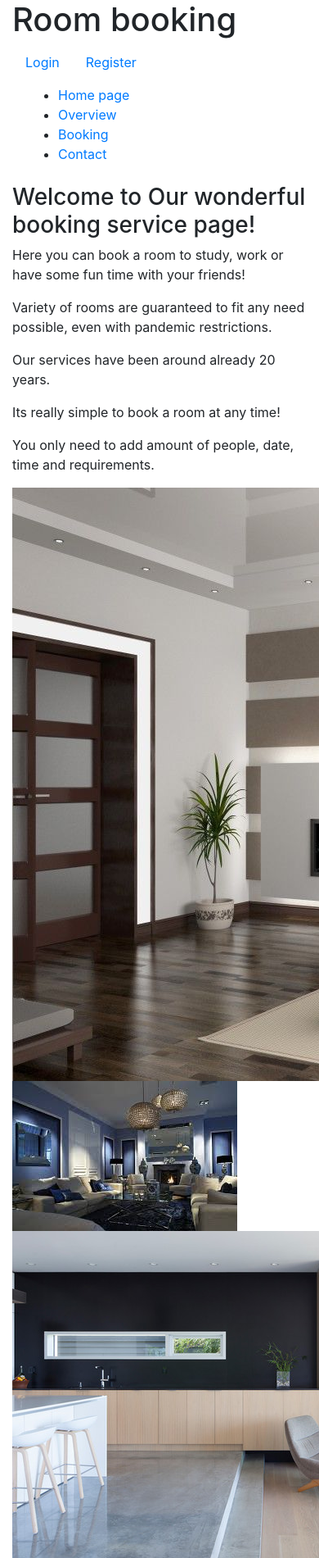
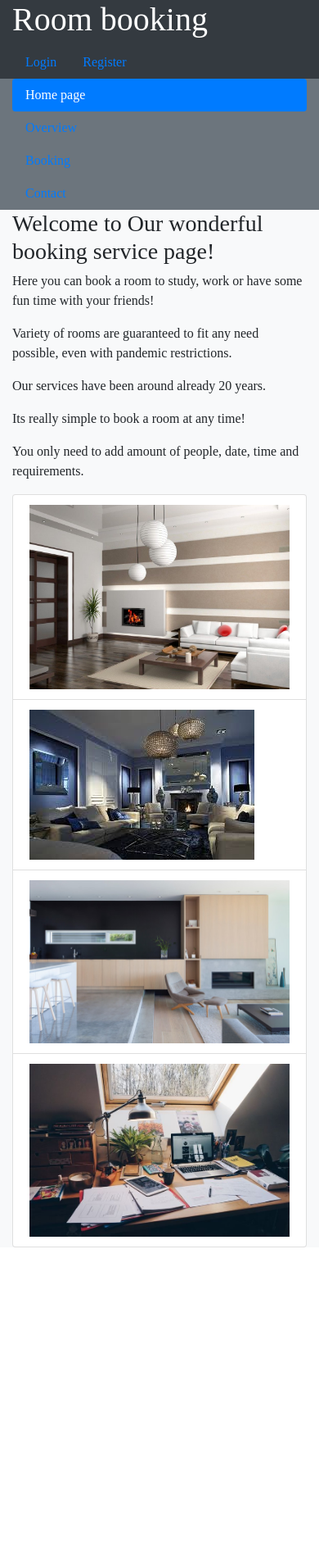
Before and after one commit to TslEdv/WebTechologies-Project, a PHP site: page / in a window 390 px wide; the page is wider, and only the part inside the window is pictured. Shown: the top 1901 px of that part at 82% size. After the commit the page ends 1522 px from the top of that part, so only its background shows below. Run offline with PHP 8.4, Linux system fonts and the light colour scheme; some web fonts are replaced.

Commit message:
actual changes listed in previous commit

```diff
--- a/index.html
+++ b/index.html
@@ -6,33 +6,32 @@
       <title>Homepage</title>
       <meta name="viewport" content="width=device-width, initial-scale=1, shrink-to-fit=no">
       <link rel="stylesheet" href="https://cdn.jsdelivr.net/npm/bootstrap@4.5.3/dist/css/bootstrap.min.css" integrity="sha384-TX8t27EcRE3e/ihU7zmQxVncDAy5uIKz4rEkgIXeMed4M0jlfIDPvg6uqKI2xXr2" crossorigin="anonymous">
+      <link rel="stylesheet" href="styles/base.css">
       <link href='https://fonts.googleapis.com/css?family=RocknRoll One' rel='stylesheet'>
    </head>
    <body>
-      <div class="container">
-         <header class="row">
-            <div class="col-sm">
+      <div class="container-fluid">
+         <header class="row bg-dark text-white">
+            <div class="col-sm-9">
                <h1>Room booking</h1>
             </div>
-            <div class="col-sm">
+            <div class="col-sm-3">
                <ul class="nav nav-pills">
                   <li class="nav-item"><a class="nav-link" href="login.html">Login</a></li>
                   <li class="nav-item"><a class="nav-link" href="register.html">Register</a></li>
                </ul>
             </div>
          </header>
-         <div class="row">
-            <div class="col-sm-3">
-               <nav class="navbar navbar-expand-md">
-                  <ul>
-                     <li><a href="index.html">Home page</a></li>
-                     <li><a href="overview.html">Overview</a></li>
-                     <li><a href="booking.html">Booking</a></li>
-                     <li><a href="contact.html">Contact</a></li>
-                  </ul>
+         <div class="row vh-100">
+            <div class="col-sm-2 bg-secondary">
+               <nav class="nav nav-pills flex-column">
+                     <a class="nav-link active" href="index.html">Home page</a>
+                     <a class="nav-link" href="overview.html">Overview</a>
+                     <a class="nav-link" href="booking.html">Booking</a>
+                     <a class="nav-link" href="contact.html">Contact</a>
                </nav>
             </div>
-            <article class="col-sm-6">
+            <article class="col-sm-8 bg-light">
                <h3>Welcome to Our wonderful booking service page!</h3>
                <p>
                   Here you can book a room to study, work or have some fun time with your friends!
@@ -46,12 +45,14 @@
                   You only need to add amount of people, date, time and requirements.
                </p>
             </article>
-            <span class="col-sm-3">
-               <img src="img/horizontal.room1.jpg" alt="room1">
-               <img src="img/horizontal.room2.jpg" alt="room2">
-               <img src="img/horizontal.room3.jpg" alt="room3">
-               <img src="img/studyroom1.jpg" alt="room4">
-            </span>
-   </div>
+            <div class="col-sm-2 bg-light">
+               <ul class="list-group">
+                  <li class=list-group-item><img src="img/horizontal.room1.jpg" class="img-fluid" alt="room1"></li>
+                  <li class=list-group-item><img src="img/horizontal.room2.jpg" class="img-fluid" alt="room2"></li>
+                  <li class=list-group-item><img src="img/horizontal.room3.jpg" class="img-fluid" alt="room3"></li>
+                  <li class=list-group-item><img src="img/studyroom1.jpg" class="img-fluid" alt="room4"></li>
+               </ul>
+            </div>
+      </div>
    </body>
 </html>
```
Also changed, not shown: styles/main.css (+0 -33 lines).
